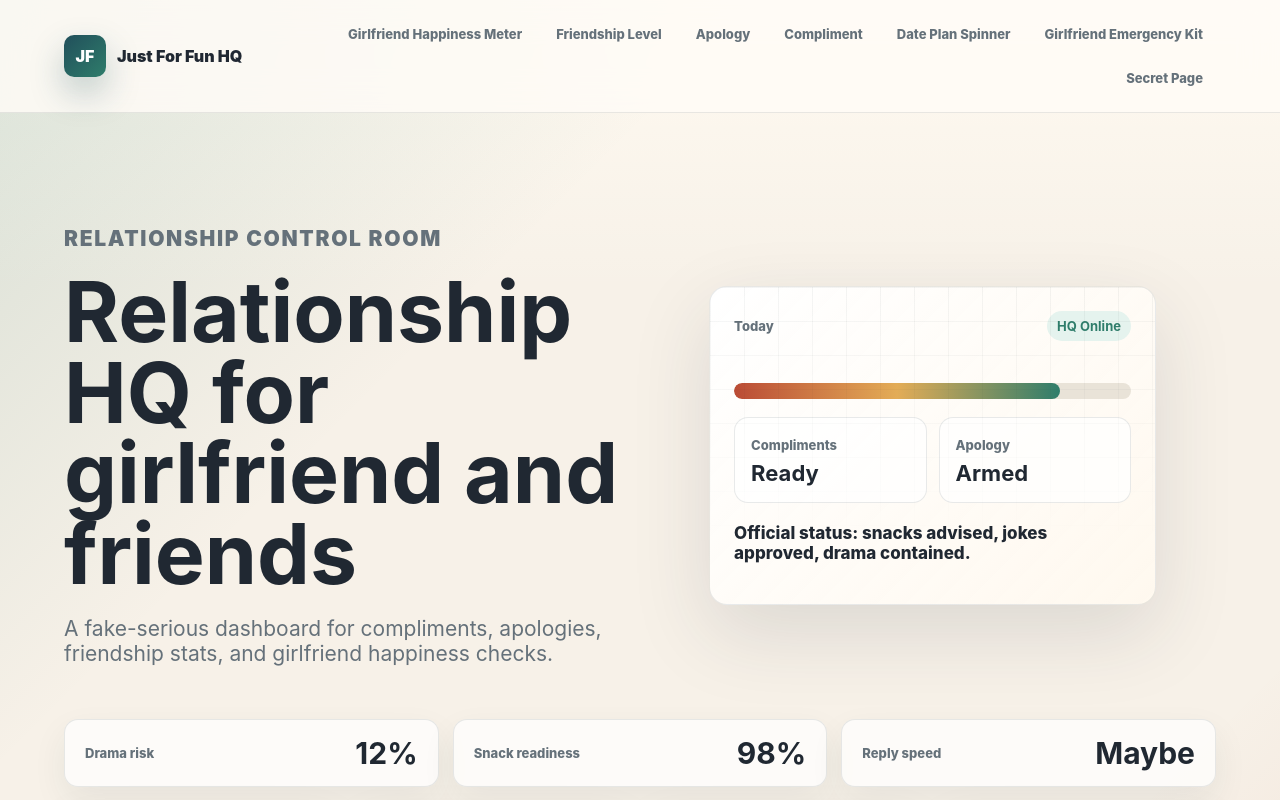
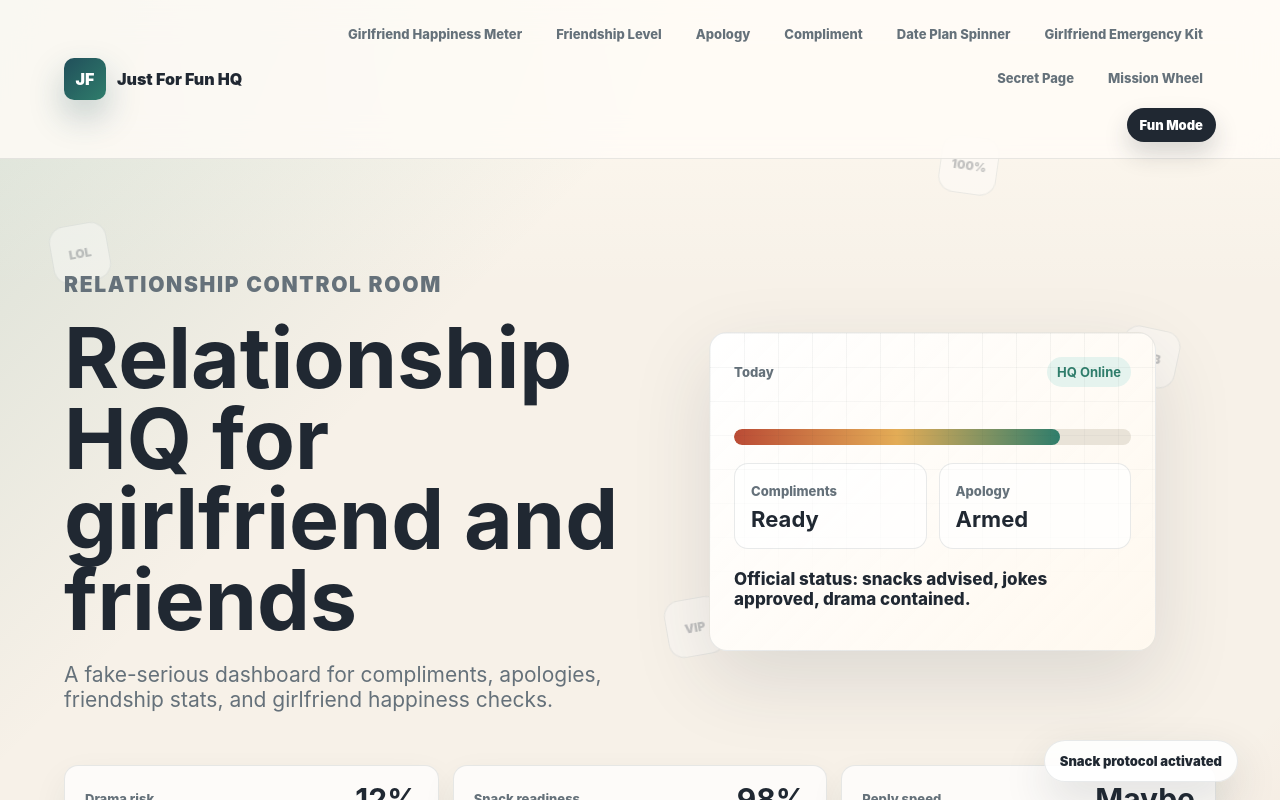
Before and after one commit to kushalkachari993-dev/fun_application-1, a React (Vite) app: page / in a window 1280 px wide. Shown: the top 800 px of the page. Built offline with nearby package versions, Linux system fonts and the light colour scheme.

Commit message:
Add fun mode and mission wheel

```diff
--- a/src/App.css
+++ b/src/App.css
@@ -1,5 +1,13 @@
 .app-shell {
+  position: relative;
   min-height: 100svh;
+  overflow: hidden;
+}
+
+.app-shell.fun-mode {
+  background:
+    radial-gradient(circle at 18% 22%, rgba(227, 172, 86, 0.18), transparent 20rem),
+    radial-gradient(circle at 82% 14%, rgba(109, 90, 164, 0.16), transparent 18rem);
 }
 
 .topbar {
@@ -45,6 +53,14 @@ nav {
   flex-wrap: wrap;
 }
 
+.topbar-actions {
+  display: flex;
+  align-items: center;
+  justify-content: flex-end;
+  gap: 12px;
+  flex-wrap: wrap;
+}
+
 nav a {
   color: var(--muted);
   text-decoration: none;
@@ -63,7 +79,87 @@ nav a.active {
   box-shadow: 0 10px 24px rgba(35, 50, 58, 0.08);
 }
 
+.fun-toggle {
+  flex: 0 0 auto;
+  padding: 9px 13px;
+  border-radius: 999px;
+  background: #202832;
+  box-shadow: 0 12px 24px rgba(32, 40, 50, 0.18);
+  font-size: 13px;
+}
+
+.fun-toggle:hover {
+  background: #111820;
+}
+
+.burst-badge {
+  position: fixed;
+  right: clamp(16px, 4vw, 42px);
+  bottom: 18px;
+  z-index: 20;
+  max-width: min(320px, calc(100vw - 32px));
+  padding: 12px 15px;
+  border: 1px solid rgba(35, 50, 58, 0.1);
+  border-radius: 999px;
+  color: var(--ink);
+  background: rgba(255, 255, 255, 0.88);
+  box-shadow: 0 18px 46px rgba(35, 50, 58, 0.14);
+  font-size: 13px;
+  font-weight: 900;
+  pointer-events: none;
+}
+
+.floating-stickers {
+  position: fixed;
+  inset: 0;
+  z-index: 0;
+  pointer-events: none;
+}
+
+.floating-stickers span {
+  position: absolute;
+  display: inline-grid;
+  place-items: center;
+  width: 58px;
+  height: 58px;
+  border: 1px solid rgba(35, 50, 58, 0.08);
+  border-radius: 16px;
+  color: rgba(32, 40, 50, 0.26);
+  background: rgba(255, 255, 255, 0.36);
+  font-size: 12px;
+  font-weight: 950;
+  transform: rotate(-10deg);
+  animation: floatSticker 8s ease-in-out infinite;
+}
+
+.floating-stickers span:nth-child(1) {
+  left: 4vw;
+  top: 28svh;
+}
+
+.floating-stickers span:nth-child(2) {
+  right: 8vw;
+  top: 42svh;
+  animation-delay: -2s;
+  transform: rotate(12deg);
+}
+
+.floating-stickers span:nth-child(3) {
+  left: 52vw;
+  bottom: 16svh;
+  animation-delay: -4s;
+}
+
+.floating-stickers span:nth-child(4) {
+  right: 22vw;
+  top: 18svh;
+  animation-delay: -6s;
+  transform: rotate(8deg);
+}
+
 .hero {
+  position: relative;
+  z-index: 1;
   display: grid;
   grid-template-columns: minmax(0, 1fr);
   gap: 28px;
@@ -203,6 +299,8 @@ nav a.active {
 }
 
 .quick-stats {
+  position: relative;
+  z-index: 1;
   display: grid;
   grid-template-columns: repeat(3, minmax(0, 1fr));
   gap: 14px;
@@ -224,6 +322,8 @@ nav a.active {
 }
 
 .page-grid {
+  position: relative;
+  z-index: 1;
   display: grid;
   grid-template-columns: repeat(4, minmax(0, 1fr));
   gap: 16px;
@@ -322,7 +422,14 @@ nav a.active {
   --card-soft: #edf3fb;
 }
 
+.mission {
+  --card-accent: #b05a7a;
+  --card-soft: #fff0f6;
+}
+
 .tool-page {
+  position: relative;
+  z-index: 1;
   padding: 12px clamp(18px, 5vw, 72px) 76px;
 }
 
@@ -331,7 +438,8 @@ nav a.active {
 .friend-card,
 .date-card,
 .emergency-card,
-.secret-card {
+.secret-card,
+.mission-card {
   border: 1px solid rgba(35, 50, 58, 0.1);
   border-radius: 18px;
   background: rgba(255, 255, 255, 0.84);
@@ -341,7 +449,8 @@ nav a.active {
 .meter-panel,
 .generator-box,
 .date-card,
-.secret-card {
+.secret-card,
+.mission-card {
   max-width: 760px;
   padding: clamp(24px, 4vw, 40px);
 }
@@ -386,7 +495,8 @@ nav a.active {
 .friend-card p,
 .date-card p,
 .secret-card p,
-.emergency-card p {
+.emergency-card p,
+.mission-card p {
   color: var(--muted);
   font-size: 18px;
 }
@@ -524,7 +634,8 @@ button:hover {
 }
 
 .date-card h2,
-.secret-card h2 {
+.secret-card h2,
+.mission-card h2 {
   margin: 14px 0;
   color: var(--ink);
   font-size: clamp(36px, 6vw, 66px);
@@ -646,6 +757,70 @@ button:hover {
   background: #304965;
 }
 
+.mission-card {
+  position: relative;
+  overflow: hidden;
+  background:
+    linear-gradient(135deg, rgba(176, 90, 122, 0.12), transparent 24rem),
+    rgba(255, 255, 255, 0.9);
+}
+
+.mission-card::before {
+  content: "DONE";
+  position: absolute;
+  right: 26px;
+  top: 28px;
+  color: rgba(176, 90, 122, 0);
+  border: 2px solid rgba(176, 90, 122, 0);
+  border-radius: 12px;
+  padding: 8px 12px;
+  font-size: 18px;
+  font-weight: 950;
+  transform: rotate(10deg);
+  transition:
+    color 180ms ease,
+    border-color 180ms ease;
+}
+
+.mission-card.completed::before {
+  color: rgba(176, 90, 122, 0.72);
+  border-color: rgba(176, 90, 122, 0.38);
+}
+
+.mission-card .date-topline strong {
+  color: #b05a7a;
+  background: #fde8f0;
+}
+
+.mission-card button {
+  background: #b05a7a;
+  box-shadow: 0 12px 24px rgba(176, 90, 122, 0.18);
+}
+
+.mission-card button:hover {
+  background: #934661;
+}
+
+.mission-card .secondary-button {
+  color: var(--ink);
+  background: #f6e9ee;
+  box-shadow: none;
+}
+
+.reward-box {
+  margin-top: 26px;
+  padding: 20px;
+  border: 1px dashed rgba(176, 90, 122, 0.35);
+  border-radius: 16px;
+  background: rgba(255, 240, 246, 0.72);
+}
+
+.reward-box p {
+  margin: 7px 0 0;
+  color: var(--ink);
+  font-weight: 900;
+}
+
 .segmented-control {
   display: inline-flex;
   gap: 4px;
@@ -671,6 +846,17 @@ button:hover {
   box-shadow: none;
 }
 
+@keyframes floatSticker {
+  0%,
+  100% {
+    translate: 0 0;
+  }
+
+  50% {
+    translate: 0 -16px;
+  }
+}
+
 @media (max-width: 1100px) {
   .page-grid {
     grid-template-columns: repeat(2, minmax(0, 1fr));
@@ -689,6 +875,10 @@ button:hover {
   .topbar {
     align-items: flex-start;
     flex-direction: column;
+  }
+
+  .topbar-actions {
+    justify-content: flex-start;
   }
 
   nav {
@@ -725,4 +915,14 @@ button:hover {
   .topbar {
     position: static;
   }
+
+  .burst-badge {
+    left: 16px;
+    right: 16px;
+    text-align: center;
+  }
+
+  .floating-stickers {
+    display: none;
+  }
 }
--- a/src/App.jsx
+++ b/src/App.jsx
@@ -150,6 +150,47 @@ const emergencyPlans = {
   },
 }
 
+const funBursts = [
+  'Snack protocol activated',
+  'Drama shield online',
+  'Compliment cannon loaded',
+  'Friendship server boosted',
+  'Date night probability increased',
+]
+
+const missions = [
+  {
+    title: 'Send a no-context compliment',
+    target: 'Girlfriend',
+    reward: '+18 happiness points',
+    detail: 'Make it specific enough that it cannot be mistaken for a copied line.',
+  },
+  {
+    title: 'Plan a five-minute call',
+    target: 'Girlfriend',
+    reward: '+1 peace treaty',
+    detail: 'The mission succeeds if both people smile before ending the call.',
+  },
+  {
+    title: 'Roast a friend gently',
+    target: 'Friends',
+    reward: '+12 loyalty damage',
+    detail: 'Keep it funny, not personal. Friendship law is watching.',
+  },
+  {
+    title: 'Send the funniest old photo',
+    target: 'Friends',
+    reward: '+30 memory points',
+    detail: 'Bonus points if everyone denies that phase ever happened.',
+  },
+  {
+    title: 'Make a tiny date plan',
+    target: 'Girlfriend',
+    reward: '+22 romance XP',
+    detail: 'One food item, one place, one backup plan. Very official.',
+  },
+]
+
 const pages = [
   {
     path: '/girlfriend-meter',
@@ -193,6 +234,12 @@ const pages = [
     description: 'A tiny hidden corner for one cute message.',
     accent: 'secret',
   },
+  {
+    path: '/mission-wheel',
+    title: 'Mission Wheel',
+    description: 'Spin for one tiny chaotic task to complete today.',
+    accent: 'mission',
+  },
 ]
 
 function randomItem(items, current) {
@@ -216,6 +263,7 @@ function App() {
         <Route path="date-spinner" element={<DateSpinner />} />
         <Route path="emergency-kit" element={<EmergencyKit />} />
         <Route path="secret" element={<SecretPage />} />
+        <Route path="mission-wheel" element={<MissionWheel />} />
         <Route path="*" element={<Navigate to="/" replace />} />
       </Route>
     </Routes>
@@ -225,14 +273,23 @@ function App() {
 function Layout() {
   const location = useLocation()
   const isHome = location.pathname === '/'
+  const [funMode, setFunMode] = useState(false)
+  const [burst, setBurst] = useState(funBursts[0])
+
+  function toggleFunMode() {
+    setFunMode(!funMode)
+    setBurst(randomItem(funBursts, burst))
+  }
 
   return (
-    <main className="app-shell">
+    <main className={`app-shell ${funMode ? 'fun-mode' : ''}`}>
+      <FloatingStickers />
       <header className="topbar">
         <Link className="brand" to="/">
           <span className="brand-mark">JF</span>
           <span>Just For Fun HQ</span>
         </Link>
+        <div className="topbar-actions">
           <nav aria-label="Main pages">
             {pages.map((page) => (
               <NavLink key={page.path} to={page.path}>
@@ -240,7 +297,14 @@ function Layout() {
               </NavLink>
             ))}
           </nav>
+          <button className="fun-toggle" type="button" onClick={toggleFunMode}>
+            {funMode ? 'Fun Mode On' : 'Fun Mode'}
+          </button>
+        </div>
       </header>
+      <div className="burst-badge" aria-live="polite">
+        {burst}
+      </div>
 
       <section className={isHome ? 'hero home-hero' : 'hero compact-hero'}>
         <div>
@@ -257,6 +321,17 @@ function Layout() {
 
       <Outlet />
     </main>
+  )
+}
+
+function FloatingStickers() {
+  return (
+    <div className="floating-stickers" aria-hidden="true">
+      <span>LOL</span>
+      <span>BRB</span>
+      <span>VIP</span>
+      <span>100%</span>
+    </div>
   )
 }
 
@@ -492,6 +567,41 @@ function SecretPage() {
   )
 }
 
+function MissionWheel() {
+  const [mission, setMission] = useState(missions[0])
+  const [completed, setCompleted] = useState(false)
+
+  function spinMission() {
+    setMission(randomItem(missions, mission))
+    setCompleted(false)
+  }
+
+  return (
+    <ToolPage>
+      <section className={`mission-card ${completed ? 'completed' : ''}`}>
+        <div className="date-topline">
+          <span className="mini-label">Tiny mission</span>
+          <strong>{mission.target}</strong>
+        </div>
+        <h2>{mission.title}</h2>
+        <p>{mission.detail}</p>
+        <div className="reward-box">
+          <span className="mini-label">Reward</span>
+          <p>{completed ? 'Mission logged. You are now officially productive.' : mission.reward}</p>
+        </div>
+        <div className="button-row">
+          <button type="button" onClick={spinMission}>
+            Spin Mission
+          </button>
+          <button className="secondary-button" type="button" onClick={() => setCompleted(!completed)}>
+            {completed ? 'Undo Done' : 'Mark Done'}
+          </button>
+        </div>
+      </section>
+    </ToolPage>
+  )
+}
+
 function ComplimentGenerator() {
   const [mode, setMode] = useState('Girlfriend')
   const [compliment, setCompliment] = useState(compliments[0])
```
Lines whose indentation alone changed are shown as unchanged.
